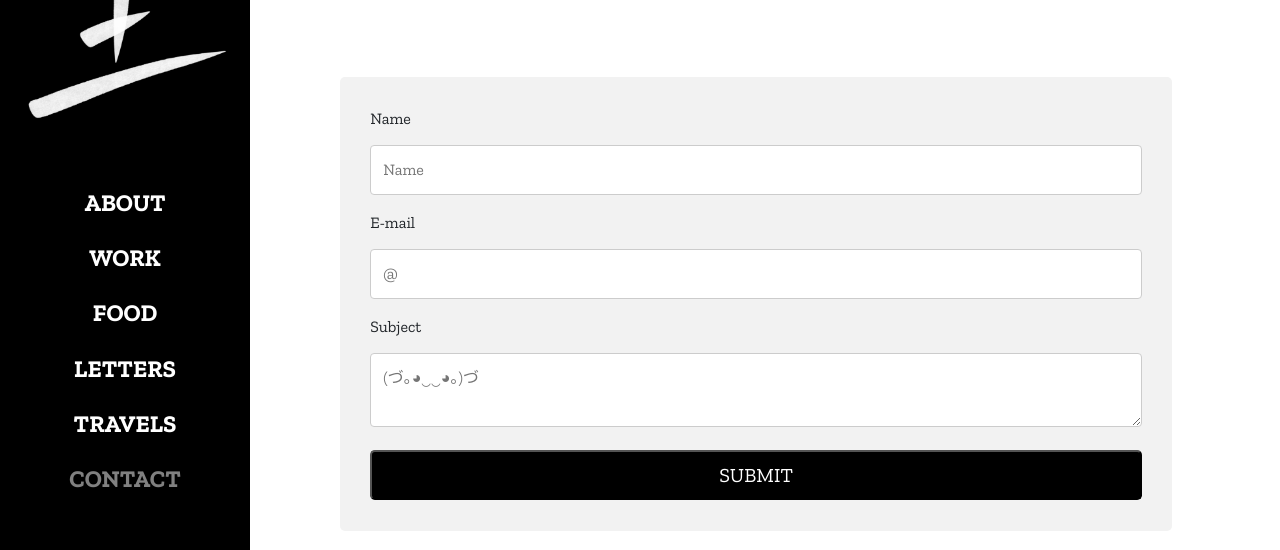
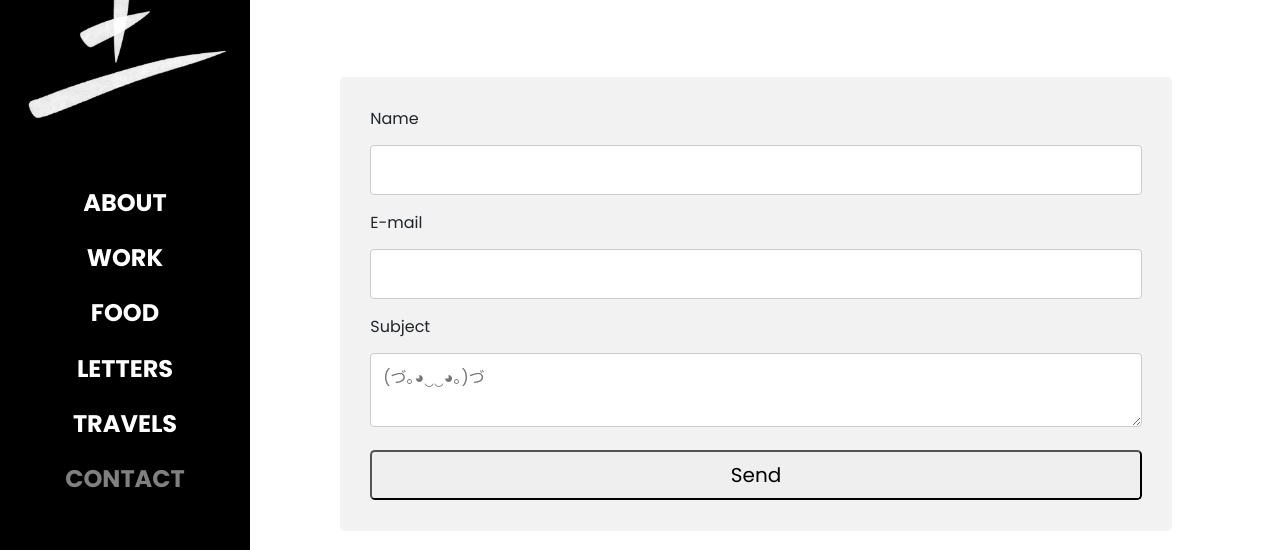
Before and after one commit to jameswangdr/jameswangdr.github.io, a plain HTML site: page contact.html in a window 1280 px wide. Shown: the part 83-633 px from the top of the page. Drawn offline with nearby package versions, Linux system fonts and the light colour scheme.

Commit message:
contact form update

```diff
--- a/contact.html
+++ b/contact.html
@@ -11,6 +11,7 @@
   <link rel="icon" type="image/ico" href="img/logo.png">
 
   <title>J A M E S . W A N G</title>
+  <script src="https://www.google.com/recaptcha/api.js" async defer></script>
 </head>
 
 <body>
@@ -61,8 +62,23 @@
         </div>
       </nav>
 
+
       <div class="container" id="contact">
-        <form action="https://mailthis.to/jameswangdr@gmail.com" method="POST" encType="multipart/form-data">
+        <form action="https://formspree.io/f/mgeprgob" method="POST">
+          <label for="name">Name</label>
+          <input type="text" name="name">
+
+          <label for="email">E-mail</label>
+          <input type="email" name="_replyto">
+
+          <label for="subject">Subject</label>
+          <textarea id="subject" name="message" placeholder="(づ｡◕‿‿◕｡)づ"></textarea>
+
+          <div class="g-recaptcha" data-sitekey="6LcFZi4aAAAAAN9tzTAGZW0NPf7pUwBk21IfQo2_"></div>
+          <input type="submit" class="btn-lg btn-block" value="Send">
+        </form>
+
+        <!-- <form action="https://mailthis.to/jameswangdr@gmail.com" method="POST" encType="multipart/form-data">
           <label for="name">Name</label>
           <input type="text" id="fname" name="firstname" placeholder="Name">
 
@@ -77,7 +93,7 @@
           <input type="hidden" name="_honeypot" value="">
           <input type="hidden" name="_confirmation" value="Thank you for reaching out! Talk to you soon.">
           <button type="submit" class="btn-lg btn-block" id="button" value="Send" role="button">Submit</button>
-        </form>
+        </form> -->
       </div>
     </div>
 
--- a/css/style.css
+++ b/css/style.css
@@ -1,4 +1,4 @@
-@import url('https://fonts.googleapis.com/css?family=Zilla+Slab:400,700&display=swap');
+@import url('https://fonts.googleapis.com/css2?family=Poppins:wght@400;700&display=swap');
 
 html {
     overflow: hidden;
@@ -8,7 +8,7 @@ html {
 body {
     height: 100%;
     overflow: auto;
-    font-family: 'Zilla Slab', serif;
+    font-family: 'Poppins', serif;
 
 }
 
@@ -73,7 +73,6 @@ div .textback {
 }
 
 p {
-    font-family: 'Zilla Slab', serif;
     font-size: 1.4em;
     font-weight: 400;
     line-height: 1.8em;
@@ -210,6 +209,11 @@ a, a:hover, a:focus {
     margin: 40px 0;
 }
 
+.g-recaptcha {
+    margin: 1.2rem;
+    display: block;
+    margin: auto;
+}
 
 
 /* ---------------------------------------------------
```
